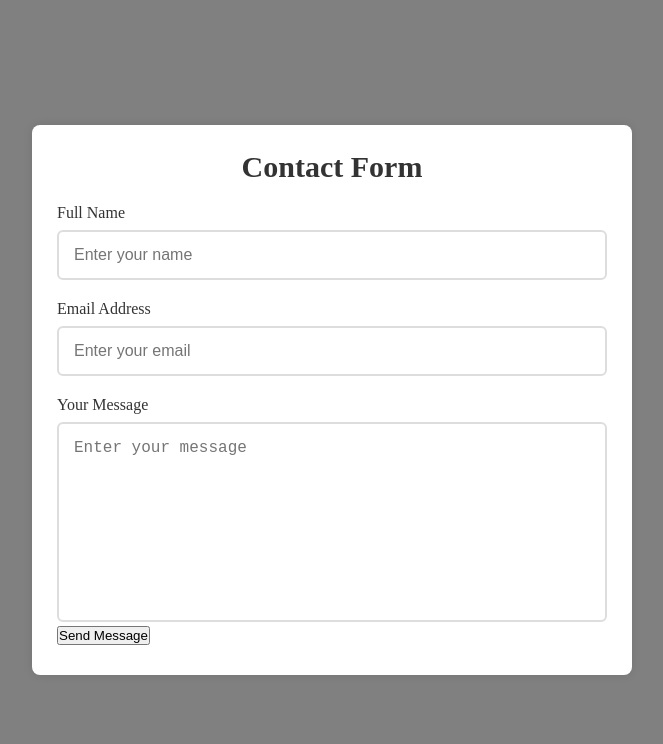
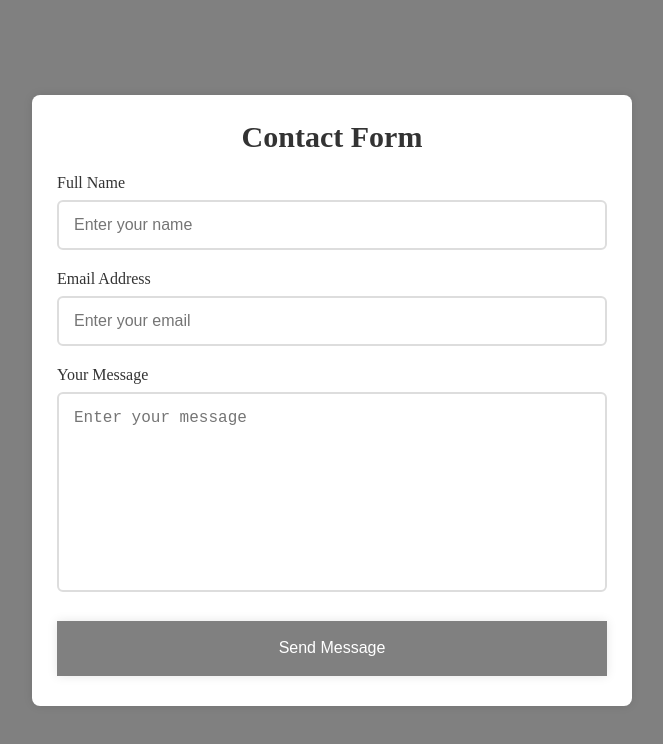
Before and after one commit to Stiv3nn/Contact-form, a React (Vite) app: page / in a window 1280 px wide. Shown: the top 744 px of the page, without its empty margins (308-971 px from the left). Built offline with nearby package versions, Linux system fonts and the light colour scheme.

Commit message:
css del <button> e l'hover

```diff
--- a/src/Components/Contact/Contact.css
+++ b/src/Components/Contact/Contact.css
@@ -49,3 +49,21 @@ form .input-box {
     height: 200px;
     resize: none;
 }
+
+form button {
+    width: 100%;
+    height: 55px;
+    background: gray;
+    border: none;
+    box-shadow: 0 0 10px rgba(0, 0, 0, .1);
+    cursor: pointer;
+    font-size: 16px;
+    color: #fff;
+    font-weight: 500;
+    margin-top: 25px;
+    transition: .5s;
+}
+
+form button:hover {
+    background: #7c1515;
+}
```
